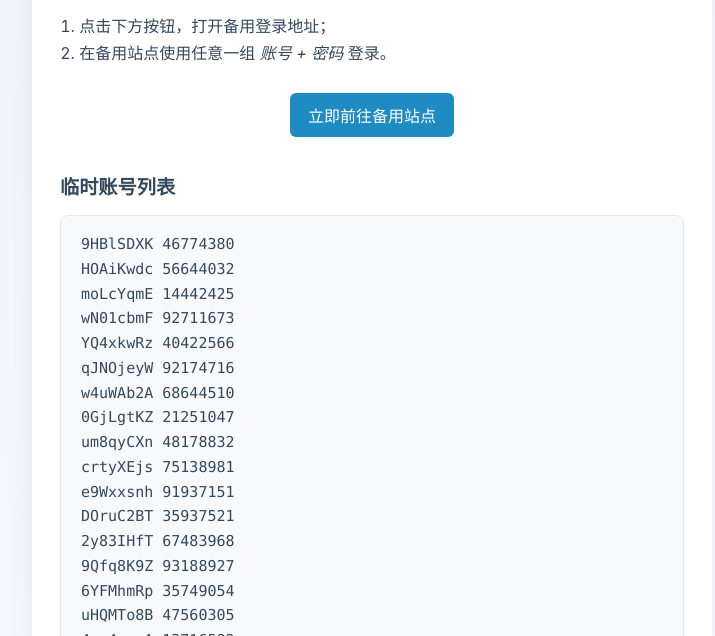
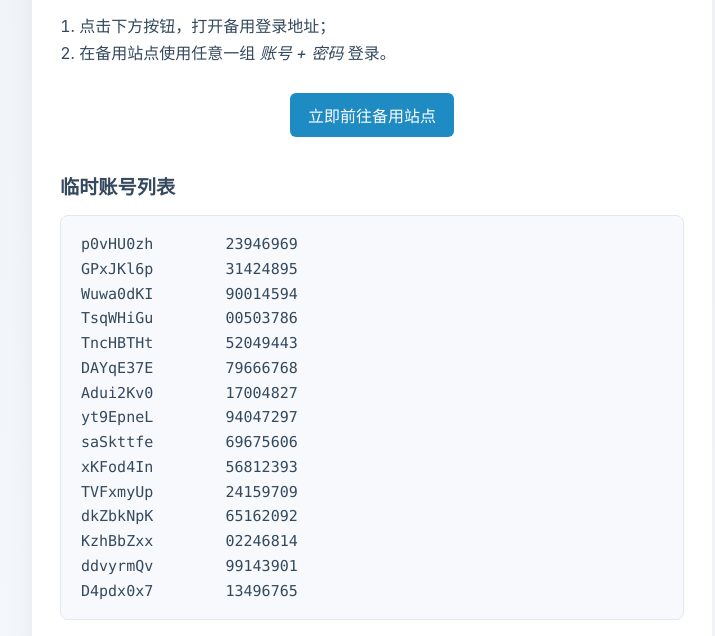
Before and after one commit to ieltsbeiyong/status-page, a plain HTML site: page index.html in a window 1280 px wide. Shown: the part 164-800 px from the top of the page, without its empty margins (268-983 px from the left). Drawn offline with Linux system fonts and the light colour scheme.

Commit message:
Update index.html

```diff
--- a/index.html
+++ b/index.html
@@ -52,26 +52,21 @@ footer{margin-top:12px;text-align:center;font-size:.85rem;color:#8c9aad}
 
     <h2>临时账号列表</h2>
 <pre>
-9HBlSDXK 46774380
-HOAiKwdc 56644032
-moLcYqmE 14442425
-wN01cbmF 92711673
-YQ4xkwRz 40422566
-qJNOjeyW 92174716
-w4uWAb2A 68644510
-0GjLgtKZ 21251047
-um8qyCXn 48178832
-crtyXEjs 75138981
-e9Wxxsnh 91937151
-DOruC2BT 35937521
-2y83IHfT 67483968
-9Qfq8K9Z 93188927
-6YFMhmRp 35749054
-uHQMTo8B 47560305
-4eo4qmqA 13716582
-4vAalI84 22801512
-bbnIsSNJ 14553022
-xdKcEwwi 44736313
+p0vHU0zh	23946969
+GPxJKl6p	31424895
+Wuwa0dKI	90014594
+TsqWHiGu	00503786
+TncHBTHt	52049443
+DAYqE37E	79666768
+Adui2Kv0	17004827
+yt9EpneL	94047297
+saSkttfe	69675606
+xKFod4In	56812393
+TVFxmyUp	24159709
+dkZbkNpK	65162092
+KzhBbZxx	02246814
+ddvyrmQv	99143901
+D4pdx0x7	13496765
 </pre>
 
     <hr>
```
